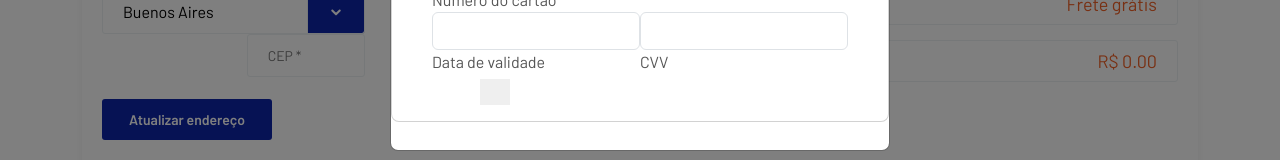
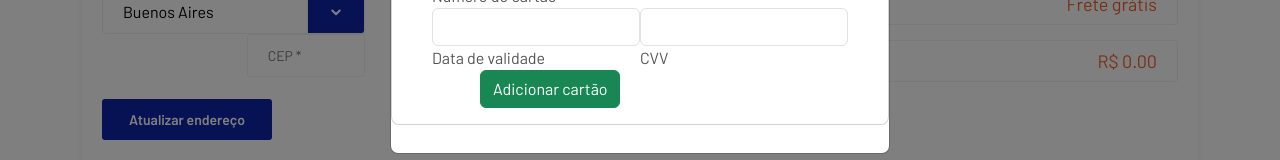
Before and after one commit to Pablo-jesuss/ecommerce-com-react, a React (Vite) app in the folder ecommerce/: page /cart-page in a window 1280 px wide. Both pictures are taken after a click on the button "Fazer o check-out". Shown: the part 500-660 px from the top of the page. Built offline with nearby package versions, Linux system fonts and the light colour scheme.

Commit message:
btnSuccess

```diff
--- a/ecommerce/src/shop/CheckOutPage.jsx
+++ b/ecommerce/src/shop/CheckOutPage.jsx
@@ -143,7 +143,9 @@ const CheckOutPage = () => {
                           </div>
                         </div>
                         <div className="px-5 pay">
-                          <button></button>
+                          <button className="btn btn-success btn-block">
+                            Adicionar cartão
+                          </button>
                         </div>
                       </div>
                     </div>
```
